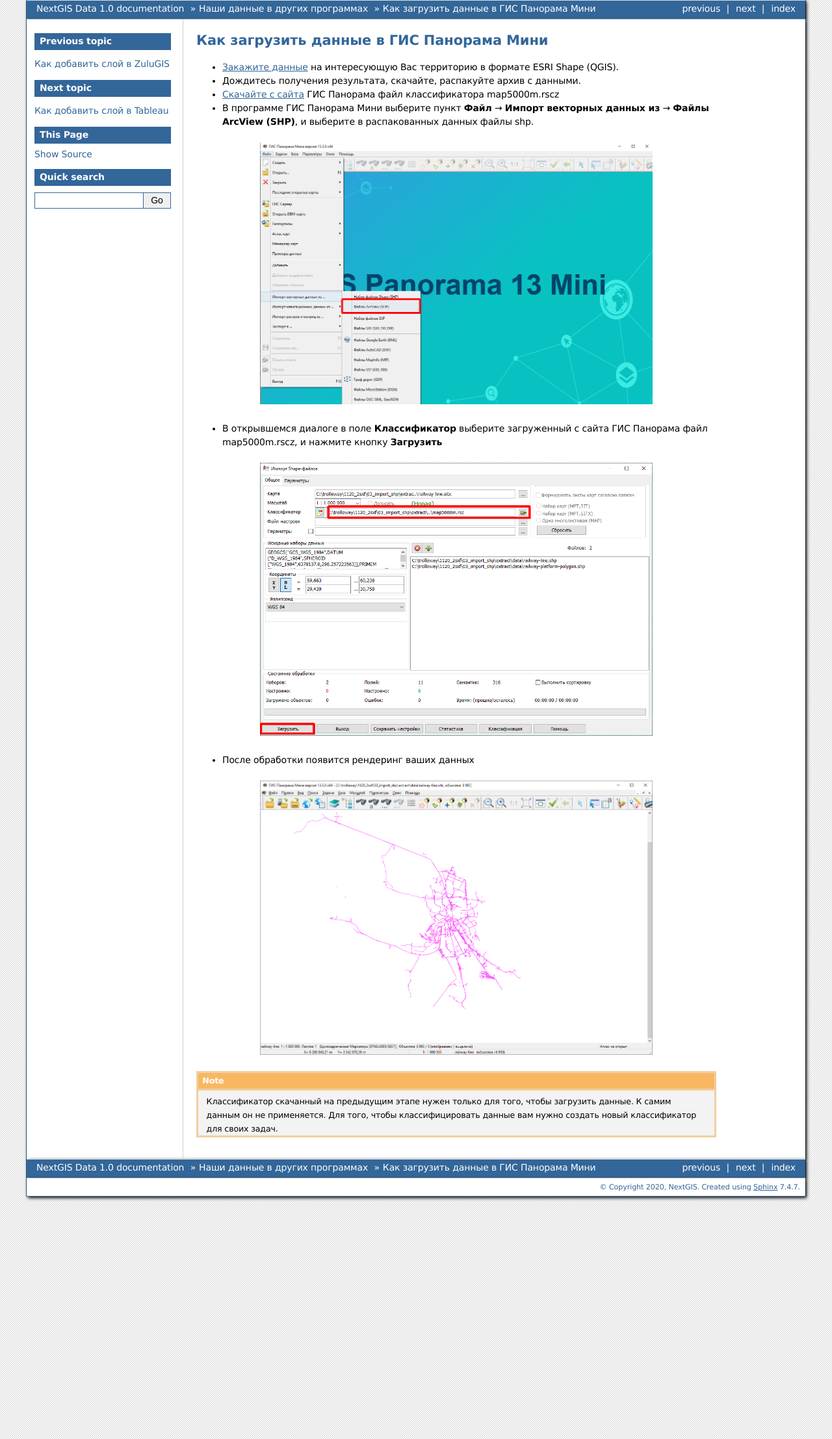
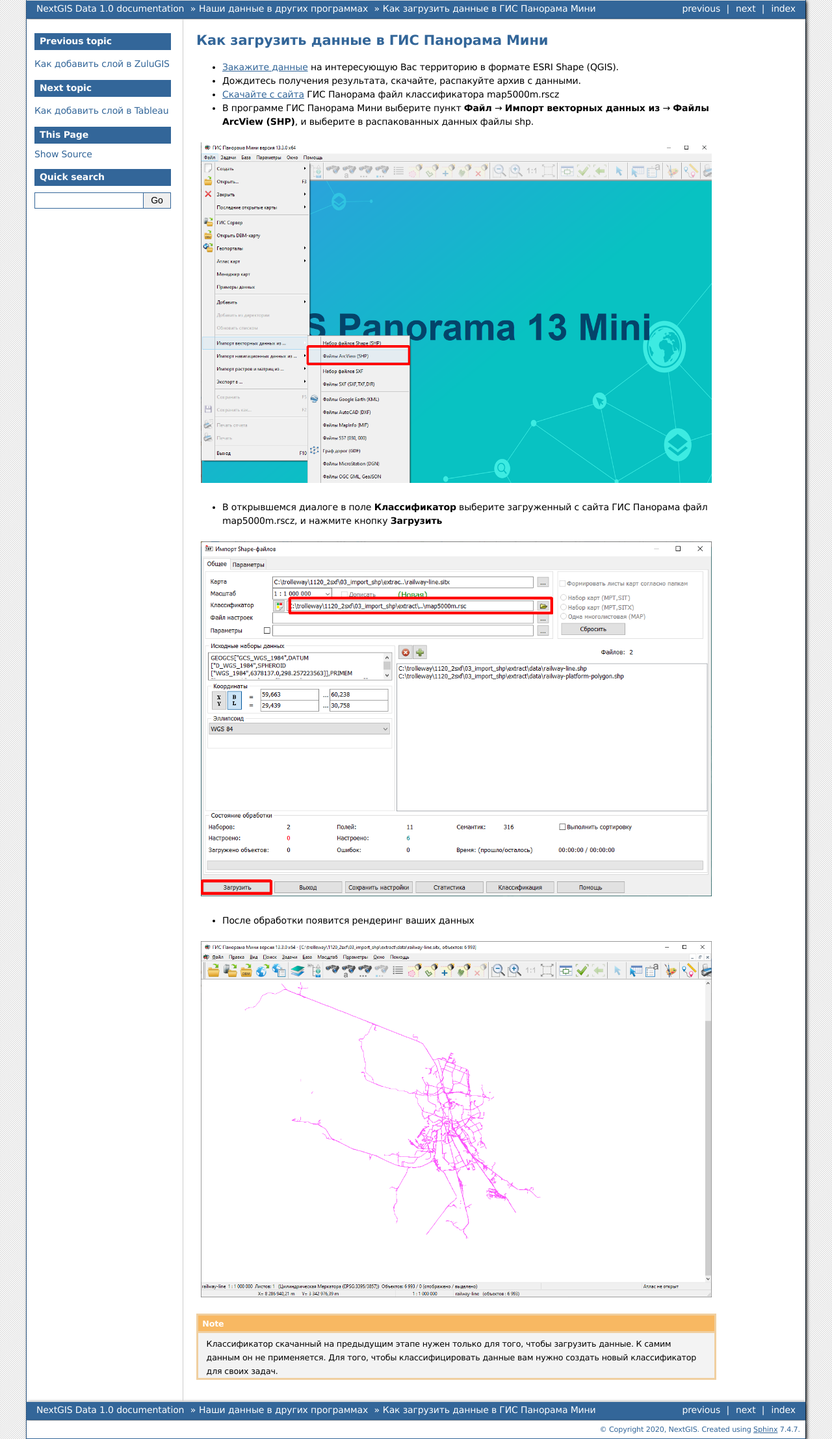
Before and after one commit to nextgis/docs_data, a Sphinx documentation site: the page built from source/panorama_mini.rst, in a window 1280 px wide. Shown: the whole page at 65% size. Built offline with Sphinx 7.4.7, drawn with Linux system fonts in a browser that asks for light colours; formulas are drawn with MathJax 3; pages that are not in the unit, such as notebooks, are missing from menus.

Commit message:
Update panorama_mini.rst
Change screen width

```diff
--- a/source/panorama_mini.rst
+++ b/source/panorama_mini.rst
@@ -1,7 +1,7 @@
 .. _data_panorama_mini:
 
 Как загрузить данные в ГИС Панорама Мини
-=============================
+=========================================
 
 * `Закажите данные <https://data.nextgis.com/ru/>`_ на интересующую Вас территорию в формате ESRI Shape (QGIS).
 * Дождитесь получения результата, скачайте, распакуйте архив с данными.
@@ -11,21 +11,21 @@
 .. figure:: _static/panorama_mini1.png
    :name: panorama_mini1
    :align: center
-   :width: 16cm
+   :width: 24cm
 
 * В открывшемся диалоге в поле **Классификатор** выберите загруженный с сайта ГИС Панорама файл map5000m.rscz, и нажмите кнопку **Загрузить**
 
 .. figure:: _static/panorama_mini2.png
    :name: panorama_mini2
    :align: center
-   :width: 16cm
+   :width: 24cm
 
 * После обработки появится рендеринг ваших данных
 
 .. figure:: _static/panorama_mini3.png
    :name: panorama_mini3
    :align: center
-   :width: 16cm
+   :width: 24cm
 
 .. note::
    Классификатор скачанный на предыдущим этапе нужен только для того, чтобы загрузить данные. К самим данным он не применяется. Для того, чтобы классифицировать данные вам нужно создать новый классификатор для своих задач.
```
